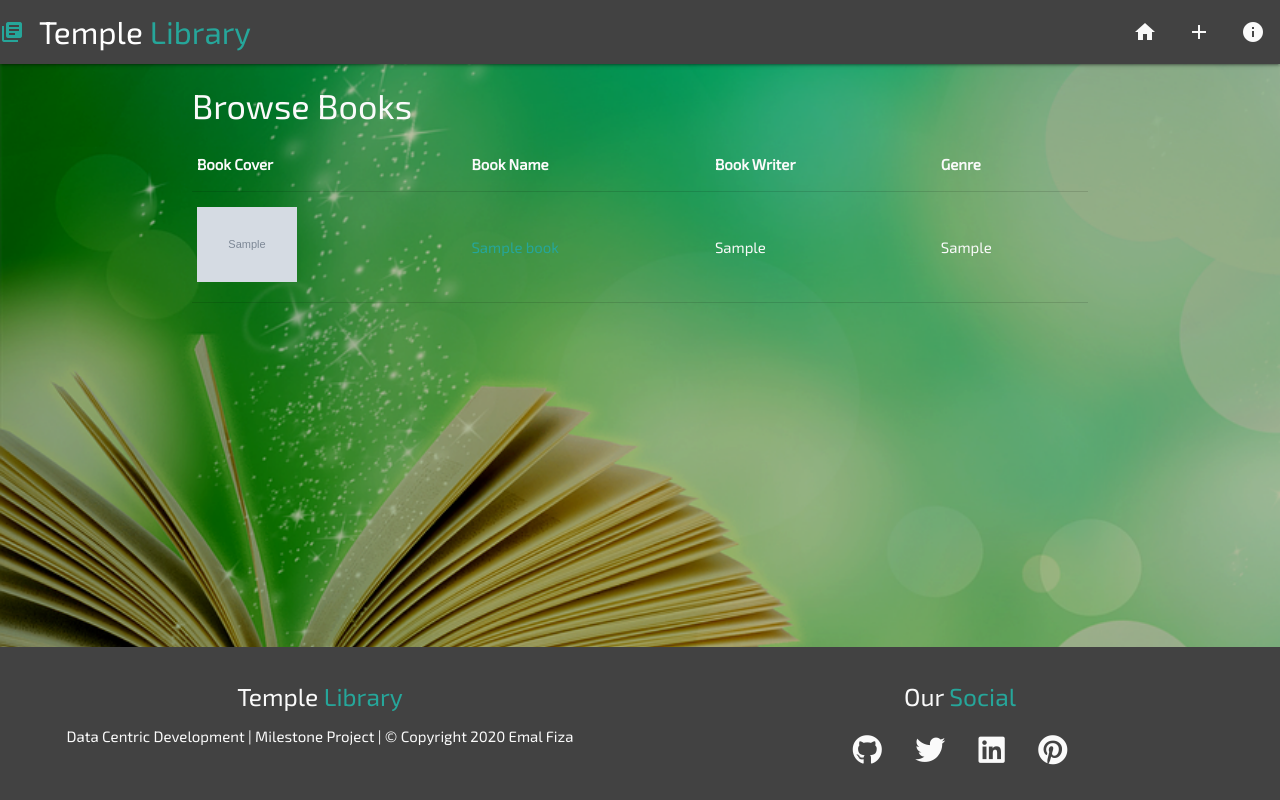
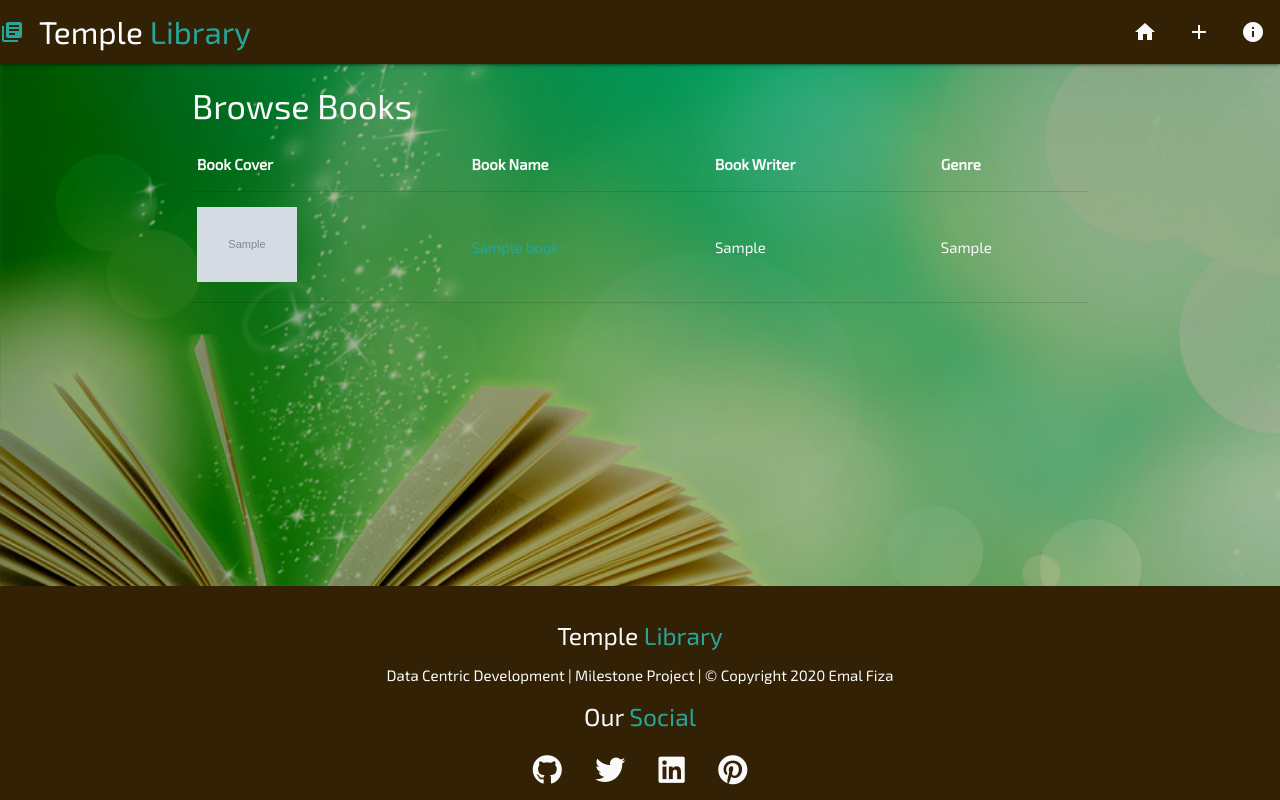
Before and after one commit to emalfiza/temple-library, a Flask app: page / in a window 1280 px wide. Run offline with Flask 2, Linux system fonts and the light colour scheme; grey boxes marked "Sample" are stand-in pictures; a database or web service that is not in the repository returns one stand-in record (values such as "Sample title"); some libraries are stand-ins or nearby versions.

Commit message:
Navbar and footer background colour changed to saddle brown to be visual appealing to the background image

```diff
--- a/static/css/style.css
+++ b/static/css/style.css
@@ -36,6 +36,10 @@ a {
 
 .highlighting-about {
     color: #26a69a;
+}
+
+.grey.darken-3 {
+    background-color: #322105!important;
 }
 
 /***** NAVBAR *****/
--- a/templates/base.html
+++ b/templates/base.html
@@ -50,8 +50,7 @@
 	</div>
     </main>
 
-	<footer class="container-fluid page-footer grey darken-3">
-		<div class="row">
+	<footer class="container-fluid page-footer grey darken-3		<div class="row">
 			<div class="center col s12 m6">
 				<h5>Temple <span class="highlighting-footer">Library</span></h5>
 				<p>Data Centric Development | Milestone Project | &copy; Copyright 2020 Emal Fiza</p>
```
